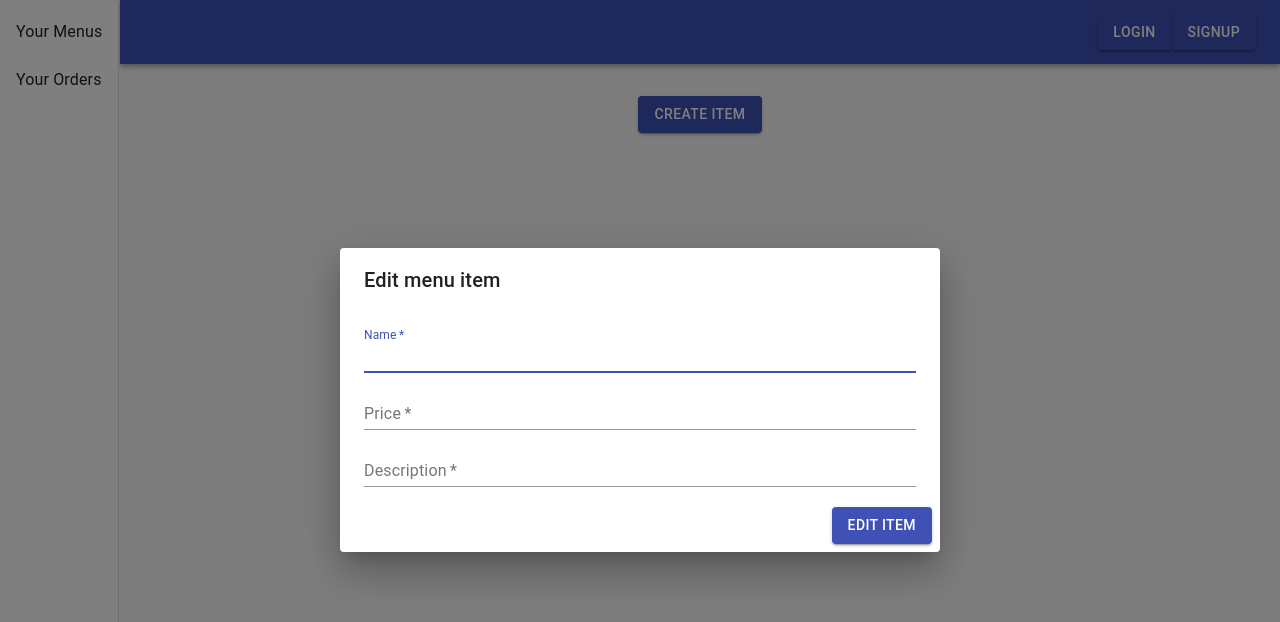
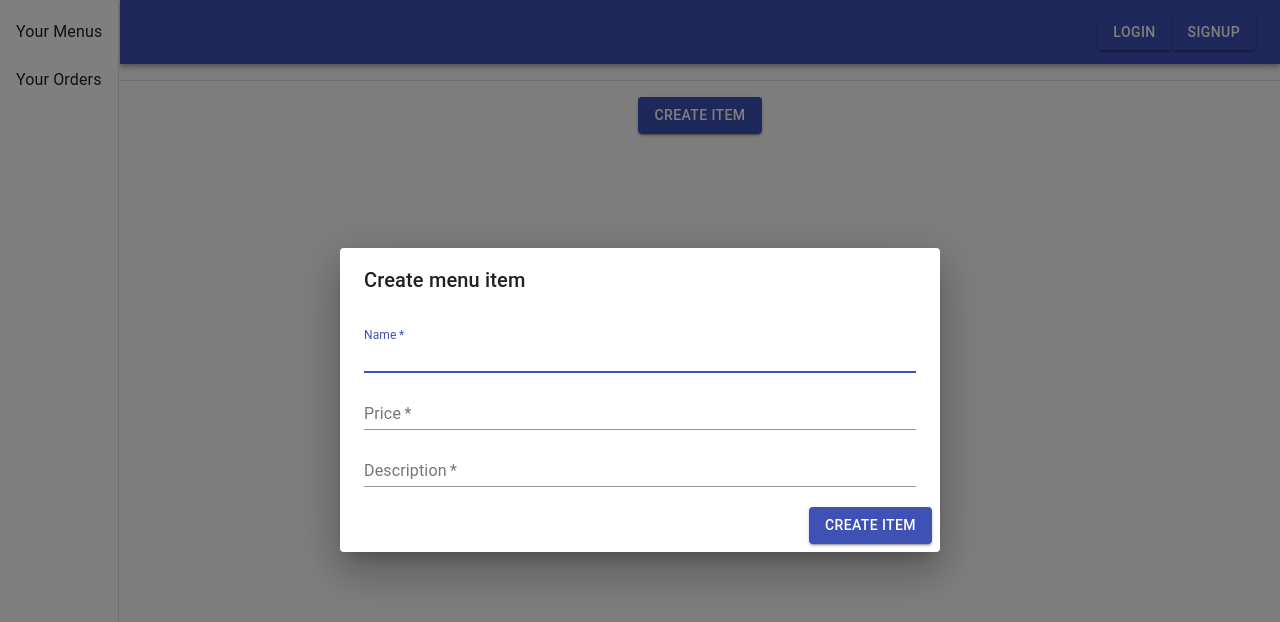
Before and after one commit to Owleks/delivery-admin, a React (Create React App) app: page /menus/1 in a window 1280 px wide. Both pictures are taken after a click on the button "CREATE ITEM". Shown: the top 622 px of the page. Built offline with nearby package versions, Linux system fonts and the light colour scheme.

Commit message:
menu item modal - clear fields on close; menu items list adjustments

```diff
--- a/src/components/CreateEditMenuItemModal.jsx
+++ b/src/components/CreateEditMenuItemModal.jsx
@@ -19,7 +19,6 @@ const useStyles = makeStyles({
 });
 
 const CreateEditMenuItemModal = (props) => {
-
     const classes = useStyles();
     const {isCreate, isOpen, onClose, onSubmit} = props;
     const {menuId} = useParams();
@@ -28,15 +27,24 @@ const CreateEditMenuItemModal = (props) => {
     const [description, setDescription] = useState('');
     const [inProgress, setInProgress] = useState(false);
 
+    const clearFields = () => {
+        setName('');
+        setPrice('');
+        setDescription('');
+    };
     const handleSubmit = async () => {
         setInProgress(true);
         if (!name || !price || !description) // TODO: show error
             return;
         await Api.createMenuItem({menuId, name, price, description});
         setInProgress(false);
+        clearFields();
         onSubmit();
     };
-
+    const handleOnClose = () => {
+        clearFields();
+        onClose();
+    };
     const handleNameChange = ({target: {value: name}}) => {
         setName(name);
     };
@@ -46,10 +54,9 @@ const CreateEditMenuItemModal = (props) => {
     const handleDescriptionChange = ({target: {value: description}}) => {
         setDescription(description);
     };
-
     return (
         <>
-            <Dialog open={isOpen} onClose={onClose}>
+            <Dialog open={isOpen} onClose={handleOnClose}>
                 <DialogTitle>{isCreate ? "Create" : "Edit"} menu item</DialogTitle>
                 <DialogContent>
                     <TextField
--- a/src/pages/MenuItems.jsx
+++ b/src/pages/MenuItems.jsx
@@ -1,12 +1,15 @@
 import React, { useEffect, useState, useContext } from 'react';
 import { useParams } from 'react-router-dom';
-import { Grid, Button, makeStyles, Divider } from '@material-ui/core';
+import { Box, Grid, Button, makeStyles, Divider, CircularProgress } from '@material-ui/core';
 
 import { AuthContext } from '../common/AuthContext';
 import * as Api from '../common/ApiRequests';
 import CreateEditMenuItemModal from '../components/CreateEditMenuItemModal';
 
 const useStyles = makeStyles(theme => ({
+    root: {
+        margin: theme.spacing(2, 0)
+    },
     menuItemsContainer: {
         margin: theme.spacing(2, 0),
     },
@@ -15,9 +18,9 @@ const useStyles = makeStyles(theme => ({
     },
     name: {
         display: 'flex',
-        flex: 1,
         alignItems: 'center',
         justifyContent: 'center',
+        flex: 1,
         padding: theme.spacing(0, 1),
     },
     control: {
@@ -31,6 +34,7 @@ export const MenuItemsPageComponent = () => {
     const {user} = useContext(AuthContext);
     const {menuId} = useParams();
     const [menuItems, setMenuItems] = useState([]);
+    const [isLoading, setIsLoading] = useState(false);
     const [isCreateEditMenuItemOpened, setIsCreateEditMenuItemOpened] = useState(false);
 
     const handleOnAddMenuItem = () => {
@@ -47,10 +51,12 @@ export const MenuItemsPageComponent = () => {
         setIsCreateEditMenuItemOpened(false);
     };
     const fetchMenuItems = async () => {
+        setIsLoading(true);
         const menuItems = await Api.fetchMenuItems({
             restaurantId: user.restaurant,
             menuId: menuId
         });
+        setIsLoading(false);
         setMenuItems(menuItems);
     };
 
@@ -67,14 +73,18 @@ export const MenuItemsPageComponent = () => {
                     <Button
                         variant="contained"
                         className={classes.control}
-                        onClick={() => {handleOnDeleteMenuItem(item)}}
+                        onClick={() => {
+                            handleOnDeleteMenuItem(item)
+                        }}
                     >
                         Remove
                     </Button>
                     <Button
                         variant="contained"
                         className={classes.control}
-                        onClick={() => {handleOnEditMenuItem(item)}}
+                        onClick={() => {
+                            handleOnEditMenuItem(item)
+                        }}
                     >
                         Edit
                     </Button>
@@ -86,16 +96,24 @@ export const MenuItemsPageComponent = () => {
 
     return (
         <>
+            <Box className={classes.root}>
+                {isLoading && (<Box><CircularProgress /></Box>)}
+                {!isLoading && (
+                    <>
                         <Grid container={true} direction="column" className={classes.menuItemsContainer}>
+                            <Grid item><Divider /></Grid>
                             {menuItemsElements}
                         </Grid>
                         <Button variant="contained" color="primary" onClick={handleOnAddMenuItem}>Create item</Button>
                         <CreateEditMenuItemModal
-                item={true}
+                            isCreate={true}
                             isOpen={isCreateEditMenuItemOpened}
                             onClose={() => setIsCreateEditMenuItemOpened(false)}
                             onSubmit={handleOnSubmit}
                         />
                     </>
+                )}
+            </Box>
+        </>
     );
 };
```
Lines whose indentation alone changed are shown as unchanged.
